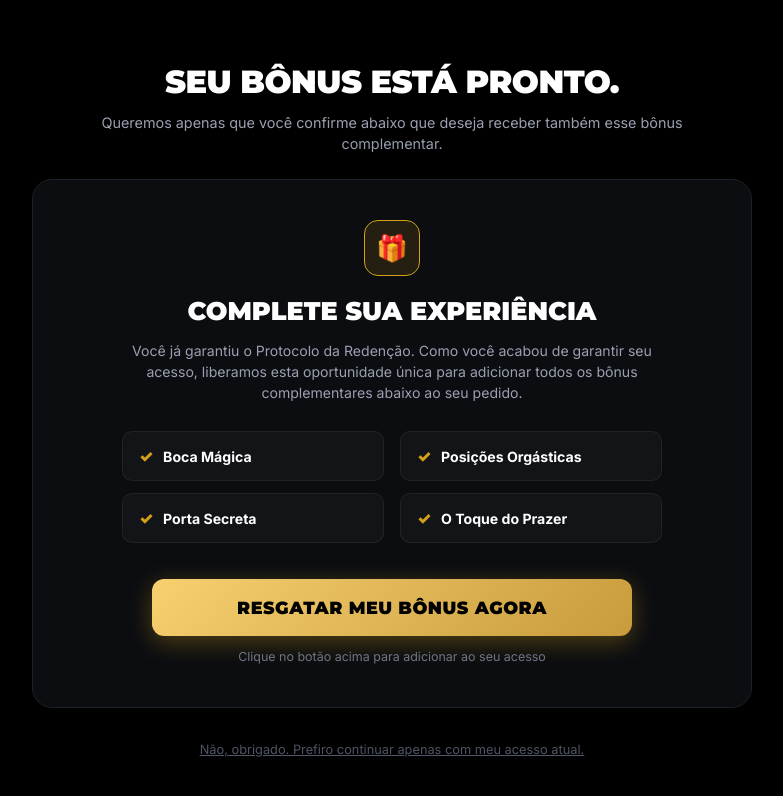
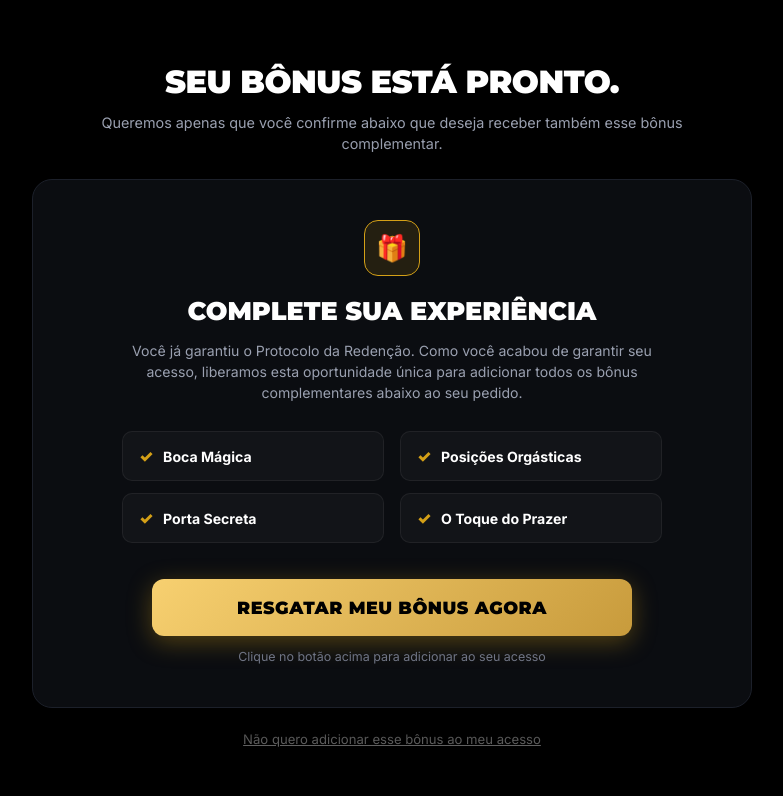
Before and after one commit to schissatti/protocolo_redencao, a plain HTML site: page upsell-premium.html in a window 1280 px wide. Shown: the part 1149-1945 px from the top of the page, without its empty margins (248-1031 px from the left). Drawn offline with Linux system fonts and the light colour scheme.

Commit message:
Update decline link to discrete text link 'Não quero adicionar esse bônus ao meu acesso'

```diff
--- a/upsell-premium.html
+++ b/upsell-premium.html
@@ -212,9 +212,9 @@
 
             </div>
 
-            <div class="decline-box">
-                <a href="obrigado.html" onclick="if(typeof declineUpsell === 'function') declineUpsell('https://checkout.kashpay.com.br/u/a04337c6a1df09f5');" class="decline-link">
-                    Não, obrigado. Prefiro continuar apenas com meu acesso atual.
+            <div class="decline-box" style="margin-top: 18px; text-align: center;">
+                <a href="obrigado.html" onclick="if(typeof declineUpsell === 'function') { declineUpsell('https://checkout.kashpay.com.br/u/a04337c6a1df09f5'); } return true;" class="decline-link" style="color: rgba(255, 255, 255, 0.45); font-size: 0.82rem; text-decoration: underline; font-family: 'Inter', sans-serif; cursor: pointer;">
+                    Não quero adicionar esse bônus ao meu acesso
                 </a>
             </div>
 
```
Also changed, not shown: upsell-premium/index.html (+3 -3 lines), upsell.html (+3 -3 lines).
